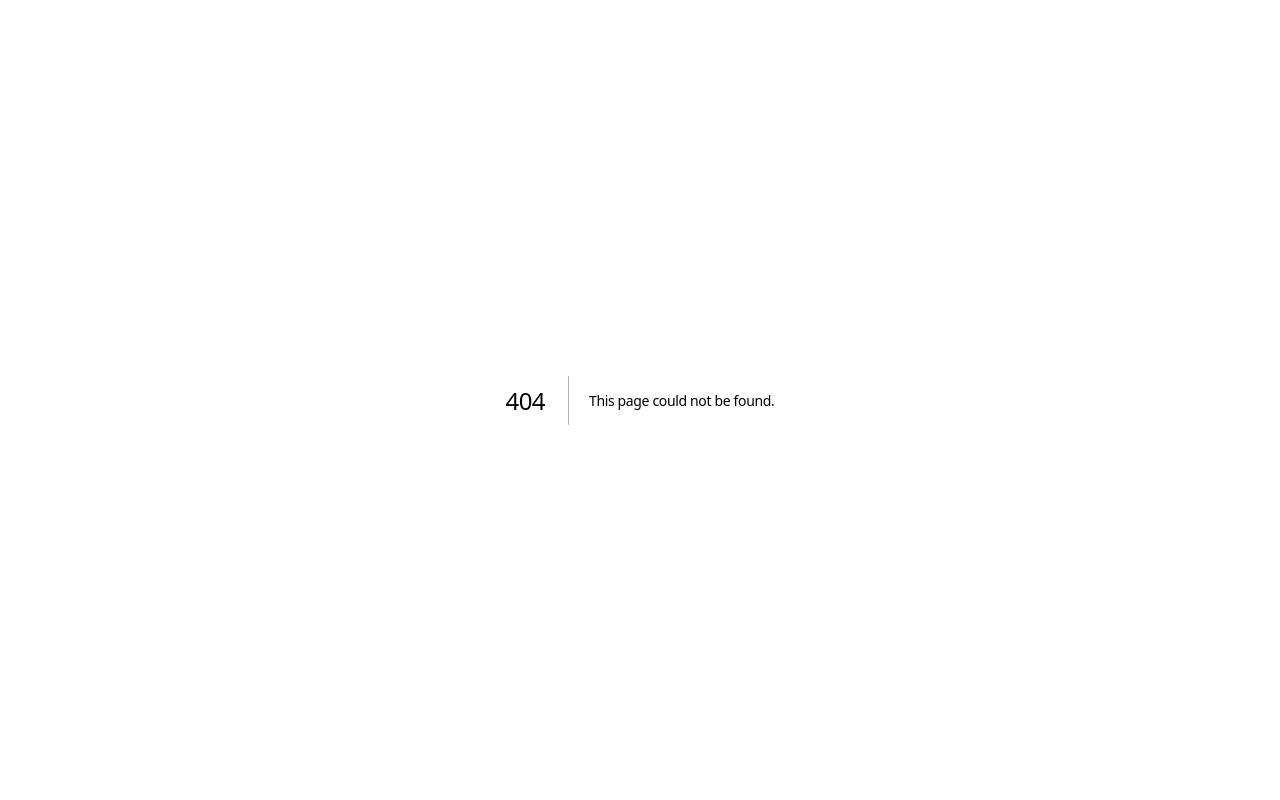
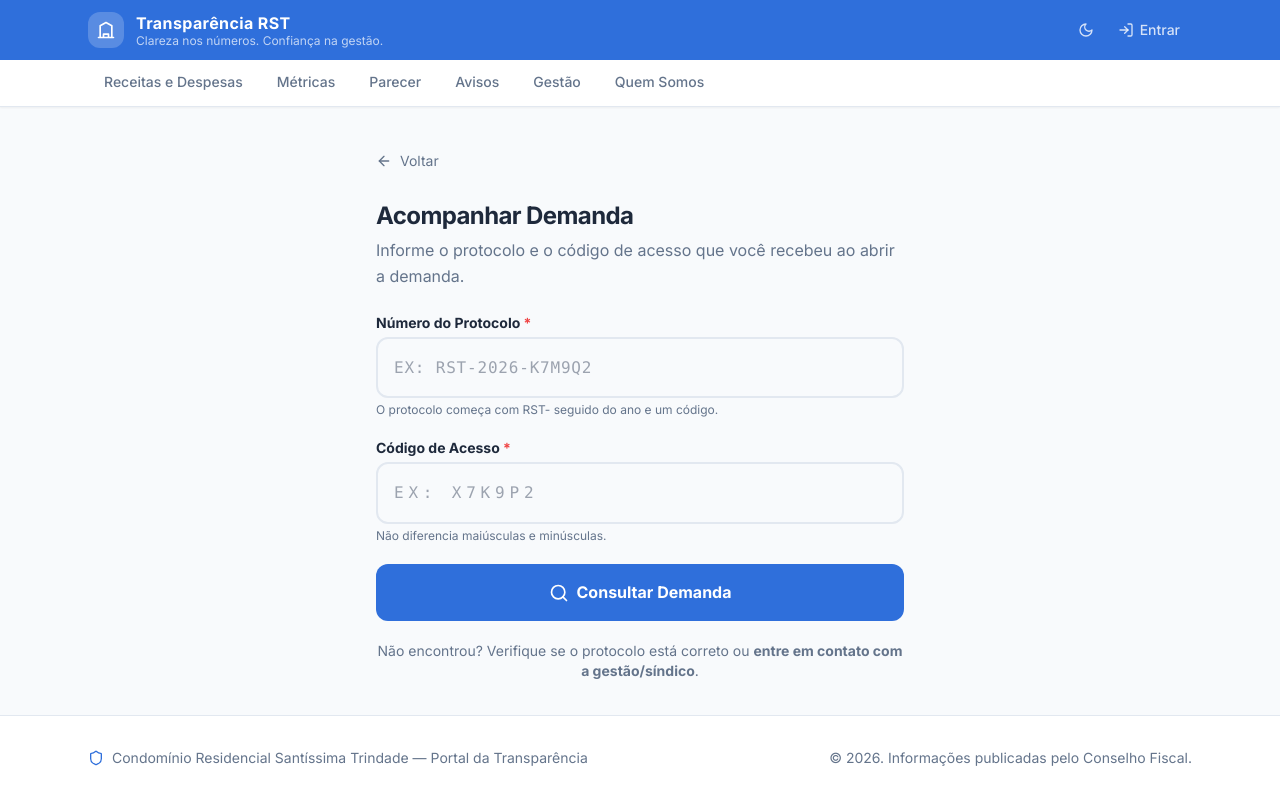
Before and after one commit to eliasandraade/rst-transparente, a Next.js app: page /demandas/acompanhar in a window 1280 px wide. Before the commit this address had no page. Built offline with nearby package versions, Linux system fonts and the light colour scheme.

Commit message:
feat(public): formulário de consulta e página /demandas/acompanhar

```diff
--- /dev/null
+++ b/app/(public)/demandas/acompanhar/page.tsx
@@ -0,0 +1,37 @@
+import Link from "next/link";
+import { ArrowLeft } from "lucide-react";
+import AcompanharDemandaForm from "@/components/public/AcompanharDemandaForm";
+import type { Metadata } from "next";
+
+export const metadata: Metadata = {
+  title: "Acompanhar Demanda — Central de Demandas",
+};
+
+interface Props {
+  searchParams: Promise<{ protocol?: string }>;
+}
+
+export default async function AcompanharPage({ searchParams }: Props) {
+  const { protocol } = await searchParams;
+
+  return (
+    <div className="max-w-xl mx-auto px-4 sm:px-6 py-8">
+      <div className="mb-6">
+        <Link
+          href="/demandas"
+          className="inline-flex items-center gap-2 text-sm text-muted-foreground hover:text-foreground mb-4"
+        >
+          <ArrowLeft className="w-4 h-4" aria-hidden="true" />
+          Voltar
+        </Link>
+        <h1 className="text-2xl font-bold">Acompanhar Demanda</h1>
+        <p className="text-muted-foreground mt-1 leading-relaxed">
+          Informe o protocolo e o código de acesso que você recebeu ao abrir
+          a demanda.
+        </p>
+      </div>
+
+      <AcompanharDemandaForm defaultProtocol={protocol ?? ""} />
+    </div>
+  );
+}
--- /dev/null
+++ b/components/public/AcompanharDemandaForm.tsx
@@ -0,0 +1,126 @@
+"use client";
+
+import { useState } from "react";
+import { useRouter } from "next/navigation";
+import { Search } from "lucide-react";
+
+interface AcompanharDemandaFormProps {
+  defaultProtocol?: string;
+}
+
+export default function AcompanharDemandaForm({
+  defaultProtocol = "",
+}: AcompanharDemandaFormProps) {
+  const router = useRouter();
+  const [protocol, setProtocol] = useState(defaultProtocol);
+  const [accessCode, setAccessCode] = useState("");
+  const [loading, setLoading] = useState(false);
+  const [error, setError] = useState("");
+
+  async function handleSubmit(e: React.FormEvent) {
+    e.preventDefault();
+    setError("");
+    setLoading(true);
+
+    try {
+      const res = await fetch("/api/demandas/lookup", {
+        method: "POST",
+        headers: { "Content-Type": "application/json" },
+        body: JSON.stringify({
+          protocol: protocol.trim().toUpperCase(),
+          accessCode: accessCode.trim().toUpperCase(),
+        }),
+      });
+
+      if (res.status === 429) {
+        setError("Muitas tentativas. Aguarde 1 minuto e tente novamente.");
+        return;
+      }
+
+      if (!res.ok) {
+        setError("Protocolo ou código inválido. Verifique os dados e tente novamente.");
+        return;
+      }
+
+      const data = await res.json();
+      sessionStorage.setItem(`demand-${protocol.trim().toUpperCase()}`, JSON.stringify(data));
+      router.push(`/demandas/acompanhar/${encodeURIComponent(protocol.trim().toUpperCase())}`);
+    } catch {
+      setError("Erro de conexão. Verifique sua internet e tente novamente.");
+    } finally {
+      setLoading(false);
+    }
+  }
+
+  return (
+    <form onSubmit={handleSubmit} className="space-y-5">
+      {error && (
+        <div className="bg-red-50 border border-red-200 text-red-700 rounded-lg p-4 text-sm" role="alert">
+          {error}
+        </div>
+      )}
+
+      <div>
+        <label htmlFor="protocol" className="block text-sm font-bold mb-1">
+          Número do Protocolo <span className="text-red-500">*</span>
+        </label>
+        <input
+          id="protocol"
+          type="text"
+          required
+          value={protocol}
+          onChange={(e) => setProtocol(e.target.value.toUpperCase())}
+          className="w-full border-2 border-border rounded-xl px-4 py-4 text-base font-mono tracking-wider focus:outline-none focus:ring-2 focus:ring-primary bg-background uppercase"
+          placeholder="Ex: RST-2026-K7M9Q2"
+          style={{ minHeight: "56px" }}
+          autoComplete="off"
+          spellCheck={false}
+        />
+        <p className="text-xs text-muted-foreground mt-1">
+          O protocolo começa com RST- seguido do ano e um código.
+        </p>
+      </div>
+
+      <div>
+        <label htmlFor="accessCode" className="block text-sm font-bold mb-1">
+          Código de Acesso <span className="text-red-500">*</span>
+        </label>
+        <input
+          id="accessCode"
+          type="text"
+          required
+          value={accessCode}
+          onChange={(e) => setAccessCode(e.target.value.toUpperCase())}
+          className="w-full border-2 border-border rounded-xl px-4 py-4 text-base font-mono tracking-[0.3em] focus:outline-none focus:ring-2 focus:ring-primary bg-background uppercase"
+          placeholder="Ex: X7K9P2"
+          maxLength={8}
+          style={{ minHeight: "56px" }}
+          autoComplete="off"
+          spellCheck={false}
+        />
+        <p className="text-xs text-muted-foreground mt-1">
+          Não diferencia maiúsculas e minúsculas.
+        </p>
+      </div>
+
+      <button
+        type="submit"
+        disabled={loading}
+        className="w-full bg-primary text-white rounded-xl px-6 py-4 font-bold text-base hover:bg-primary/90 transition-colors disabled:opacity-60"
+        style={{ minHeight: "56px" }}
+      >
+        {loading ? "Consultando..." : (
+          <span className="flex items-center justify-center gap-2">
+            <Search className="w-5 h-5" aria-hidden="true" />
+            Consultar Demanda
+          </span>
+        )}
+      </button>
+
+      <p className="text-center text-sm text-muted-foreground">
+        Não encontrou? Verifique se o protocolo está correto ou{" "}
+        <strong>entre em contato com a gestão/síndico</strong>.
+      </p>
+    </form>
+  );
+}
```
